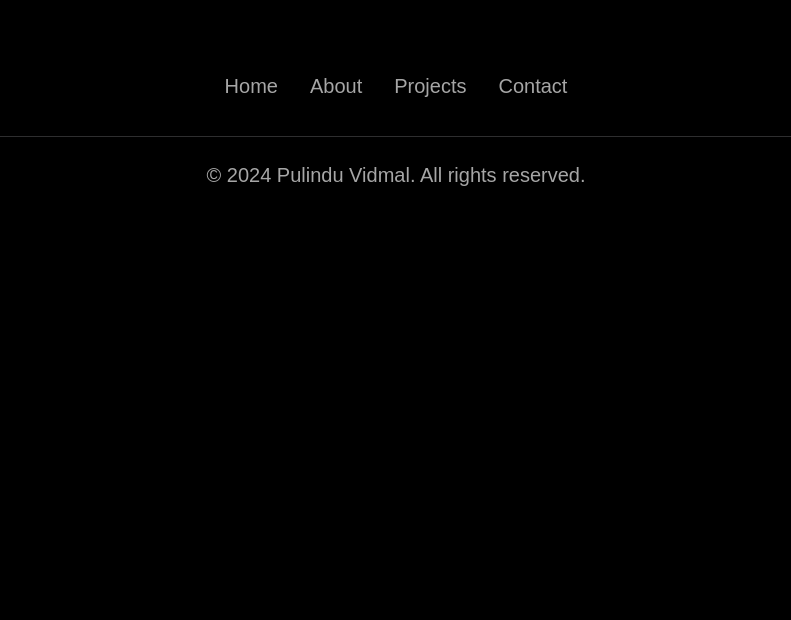
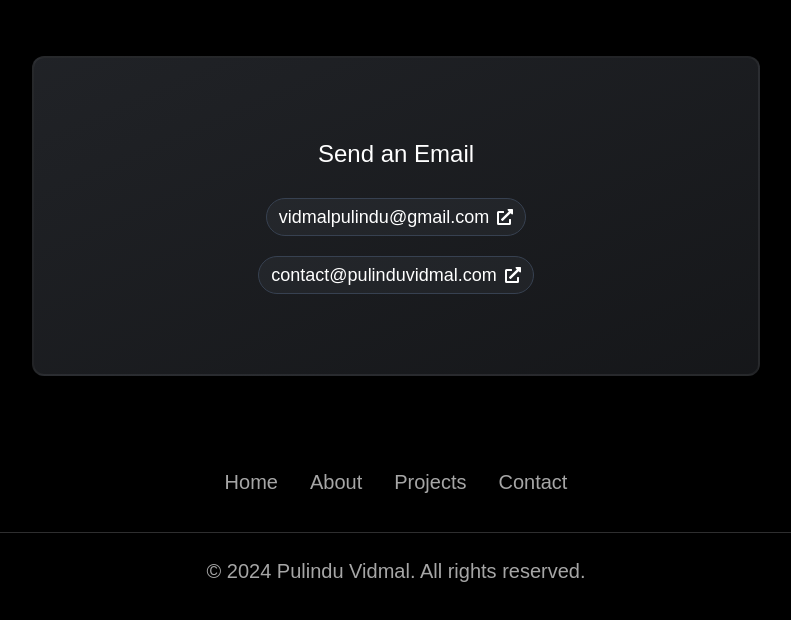
Before and after one commit to puliya2002/My-Portfolio-Website-, a React (Vite) app: page /contact in a window 1280 px wide. Shown: the top 620 px of the page, without its empty margins (244-1035 px from the left). Built offline with nearby package versions, Linux system fonts and the light colour scheme; a web font is replaced by a local one.

Commit message:
contact page

```diff
--- a/src/App.jsx
+++ b/src/App.jsx
@@ -7,6 +7,7 @@ import { motion } from "framer-motion";
 import Footer from "./components/Footer.jsx";
 import { Route, Routes, BrowserRouter } from "react-router-dom";
 import PrjectPage from "./components/ProjectPage.jsx";
+import ContctPage from "./components/ContctPage.jsx";
 
 const App = () => {
   const [currentSection, setCurrentSection] = useState("");
@@ -19,6 +20,7 @@ const App = () => {
   return (
     <BrowserRouter>
       <div>
+
         <Routes>
           <Route
             path="/"
@@ -60,6 +62,7 @@ const App = () => {
             }
           />
           <Route path="/project/:id" element={<PrjectPage />} />
+          <Route path="/contact" element={<ContctPage />} />
         </Routes>
         <Footer onNavClick={handleNavClick} className="overflow-hidden" />
       </div>
--- /dev/null
+++ b/src/components/ContctPage.jsx
@@ -0,0 +1,38 @@
+import React from "react";
+import { FaExternalLinkAlt } from "react-icons/fa";
+
+
+function ContctPage() {
+  return (
+    <div className="container max-w-3xl mx-auto justify-center p-5 pt-14 content-center z-50  ">
+      <div
+        className="bg-gradient-to-br from-gray-500/30 to-gray-500/20
+border-white/5 border-2 rounded-xl shadow p-5  items-center justify-center flex-items-center flex flex-col py-20"
+      >
+        <p className="text-2xl font-medium pb-2 ">Send an Email</p>
+        <div className="items-center justify-center flex-items-center flex flex-col">
+        <a href="mailto:vidmalpulindu@gmail.com" target="_blank">
+            <div
+              className="flex gap-2 items-center border-[1.7px] rounded-full px-3 py-1 border-gray-700 cursor-pointer hover:bg-gray-500/50 bg-gray-500/10 my-5 w-fit hover:scale-95"
+            >
+              <p className="text-lg">vidmalpulindu@gmail.com</p>
+              <FaExternalLinkAlt />
+            </div>
+          </a>
+          <a href="mailto:contact@pulinduvidmal.com" target="_blank">
+            <div
+              className="flex gap-2 items-center border-[1.7px] rounded-full px-3 py-1 border-gray-700 cursor-pointer hover:bg-gray-500/50 bg-gray-500/10 w-fit hover:scale-95"
+            >
+              <p className="text-lg">contact@pulinduvidmal.com</p>
+              <FaExternalLinkAlt />
+            </div>
+          </a>
+        </div>
+      </div>
+
+
+    </div>
+  );
+}
+
+export default ContctPage;
--- a/src/components/Drawers.jsx
+++ b/src/components/Drawers.jsx
@@ -2,8 +2,10 @@ import React from "react";
 import { Drawer, Typography, IconButton } from "@material-tailwind/react";
 import { motion } from "framer-motion";
 import { NavLinks } from "../constants/index";
+import { useNavigate } from "react-router-dom";
 
 function Drawers({ open, onClose, onNavClick }) {
+  const navigate = useNavigate();
   return (
     <Drawer
       className="fixed right-0 bg-gray-900/90 border-gray-700/50 border-l-2 p-5 z-50"
@@ -39,6 +41,7 @@ function Drawers({ open, onClose, onNavClick }) {
               whileTap={{ scale: 0.9 }}
               className="cursor-pointer text-2xl py-5 font-normal odd:border-b-[1px] odd:border-gray-700 even:border-none"
               onClick={() => {
+                navigate(link.url2);
                 onNavClick(link.url);
                 onClose();
               }}
--- a/src/components/Footer.jsx
+++ b/src/components/Footer.jsx
@@ -1,12 +1,14 @@
 import React from "react";
 import { NavLinks } from "../constants/index";
+import { useNavigate } from "react-router-dom";
 
 function Footer(props) {
+  const navigate = useNavigate();
   return (
     <section className="d-container text-center ">
       <ul className="flex mx-5 text-center justify-center opacity-65 text-xl pb-5 flex-wrap">
         {NavLinks.map((item, index) => (
-          <li className="p-4 cursor-pointer" onClick={() => props.onNavClick(item.url)}>{item.title}</li>
+          <li className="p-4 cursor-pointer" onClick={() => {navigate(item.url2); props.onNavClick(item.url)}}>{item.title}</li>
         ))}
       </ul>
       <hr className="opacity-20" />
--- a/src/components/Hero.jsx
+++ b/src/components/Hero.jsx
@@ -10,6 +10,9 @@ import { SlSocialInstagram } from "react-icons/sl";
 import { motion } from "framer-motion";
 import { FaArrowRightLong } from "react-icons/fa6";
 import { FiArrowDownRight, FiArrowRight } from "react-icons/fi";
+import { useNavigate } from "react-router-dom";
+
+
 
 const fadeLeft = {
   initial: { opacity: 0, y: -50 },
@@ -41,6 +44,8 @@ const Hero = () => {
     link.click();
     document.body.removeChild(link);
   };
+
+  const navigate = useNavigate();
 
   return (
     <section className="min-h-screen flex items-center">
@@ -112,6 +117,8 @@ const Hero = () => {
             className="h-40 sm:h-auto hero-card click cursor-pointer"
             whileHover={{ scale: "0.9" }}
             variants={springAnimation}
+            onClick={() => navigate("/contact")}
+
           >
             <div className="flex-row flex justify-between items-center">
               <p className="text-2xl">Contact Now</p>
--- a/src/constants/index.js
+++ b/src/constants/index.js
@@ -125,22 +125,26 @@ export const NavLinks = [
     id: 1,
     title: "Home",
     url: "hero",
+    url2: "/",
 
   },
   {
     id: 2,
     title: "About",
     url: "about",
+    url2: "/",
   },
   {
     id: 3,
     title: "Projects",
     url: "projects",
+    url2: "/",
   },
   {
     id: 4,
     title: "Contact",
-    url: "contact",
+    url: "",
+    url2: "contact",
   },
 
 
```
